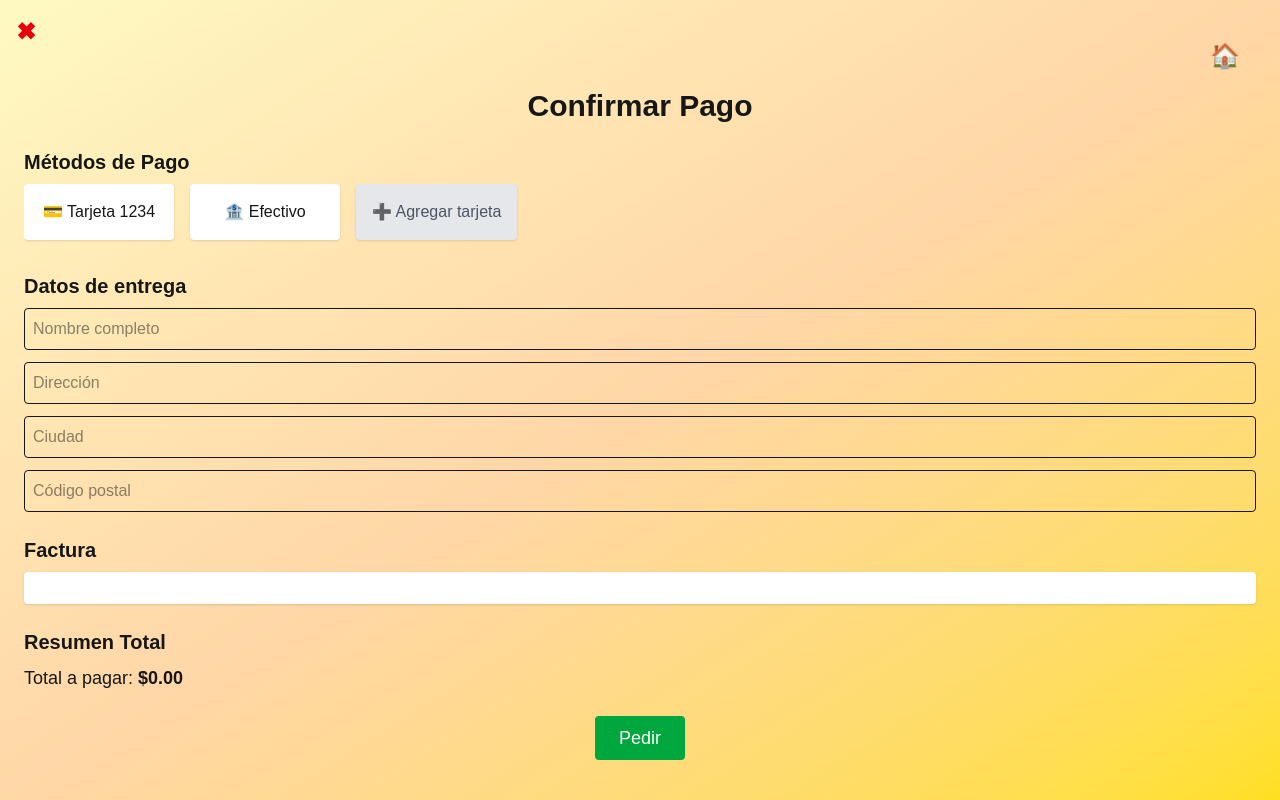
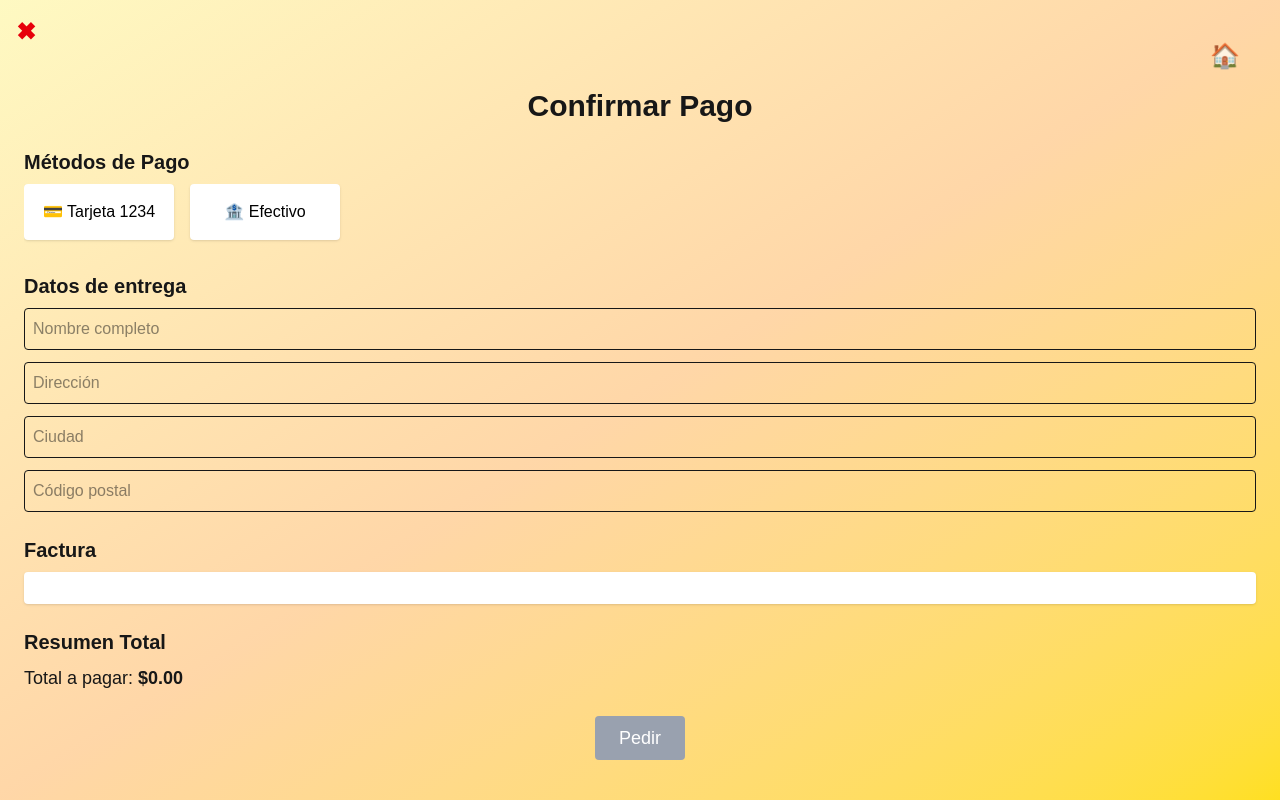
Before and after one commit to DufreyM/ecommerceweb, a Next.js app: page /pago in a window 1280 px wide. Built offline with nearby package versions, Linux system fonts and the light colour scheme.

Commit message:
feature: componentes de pago

```diff
--- a/src/app/card/[id]/CardDetail.jsx
+++ b/src/app/card/[id]/CardDetail.jsx
@@ -59,7 +59,7 @@ export default function CardDetail({ card, typeClass, addToCart }) {
           </div>
         )}
 
-        {/* Botón corregido */}
+        {/* Botón*/}
         <button
           onClick={() => {
             addToCart({
--- /dev/null
+++ b/src/app/pago/ConfirmacionModal.jsx
@@ -0,0 +1,18 @@
+export default function ConfirmacionModal({ compraId, onClose }) {
+  return (
+    <div className="fixed inset-0 bg-black bg-opacity-50 flex justify-center items-center z-50">
+      <div className="bg-white p-6 rounded shadow-lg text-center max-w-sm">
+        <h2 className="text-2xl font-bold mb-2">¡Gracias por tu compra!</h2>
+        <p className="mb-4">
+          Tu número de orden es <strong>{compraId}</strong>
+        </p>
+        <button
+          onClick={onClose}
+          className="bg-blue-600 hover:bg-blue-700 text-white px-4 py-2 rounded"
+        >
+          Volver al inicio
+        </button>
+      </div>
+    </div>
+  );
+}
--- /dev/null
+++ b/src/app/pago/DatosEntrega.jsx
@@ -0,0 +1,46 @@
+export default function DatosEntrega({
+  nombre,
+  setNombre,
+  direccion,
+  setDireccion,
+  ciudad,
+  setCiudad,
+  codigoPostal,
+  setCodigoPostal,
+}) {
+  return (
+    <section className="mb-6">
+      <h2 className="text-xl font-semibold mb-2">Datos de entrega</h2>
+      <form className="grid gap-3" onSubmit={(e) => e.preventDefault()}>
+        <input
+          type="text"
+          placeholder="Nombre completo"
+          className="border p-2 rounded"
+          value={nombre}
+          onChange={(e) => setNombre(e.target.value)}
+        />
+        <input
+          type="text"
+          placeholder="Dirección"
+          className="border p-2 rounded"
+          value={direccion}
+          onChange={(e) => setDireccion(e.target.value)}
+        />
+        <input
+          type="text"
+          placeholder="Ciudad"
+          className="border p-2 rounded"
+          value={ciudad}
+          onChange={(e) => setCiudad(e.target.value)}
+        />
+        <input
+          type="text"
+          placeholder="Código postal"
+          className="border p-2 rounded"
+          value={codigoPostal}
+          onChange={(e) => setCodigoPostal(e.target.value)}
+        />
+      </form>
+    </section>
+  );
+}
--- /dev/null
+++ b/src/app/pago/Factura.jsx
@@ -0,0 +1,22 @@
+export default function Factura({ cart }) {
+  return (
+    <section className="mb-6">
+      <h2 className="text-xl font-semibold mb-2">Factura</h2>
+      <ul className="bg-white p-4 rounded shadow divide-y">
+        {cart.map((item) => (
+          <li key={item.id} className="py-2 flex justify-between">
+            <span>
+              {item.name} x{item.quantity}
+            </span>
+            <span>
+              $
+              {(
+                (item.discountPrice ?? item.originalPrice) * item.quantity
+              ).toFixed(2)}
+            </span>
+          </li>
+        ))}
+      </ul>
+    </section>
+  );
+}
--- /dev/null
+++ b/src/app/pago/MetodoPago.jsx
@@ -0,0 +1,29 @@
+export default function MetodoPago({ metodoPago, setMetodoPago }) {
+  return (
+    <section className="mb-6">
+      <h2 className="text-xl font-semibold mb-2">Métodos de Pago</h2>
+      <div className="flex gap-4 overflow-x-auto pb-2">
+        <div
+          onClick={() => setMetodoPago("tarjeta")}
+          className={`min-w-[150px] p-4 shadow rounded text-center cursor-pointer hover:bg-green-100 ${
+            metodoPago === "tarjeta"
+              ? "bg-green-600 text-white"
+              : "bg-white text-black"
+          }`}
+        >
+          💳 Tarjeta 1234
+        </div>
+        <div
+          onClick={() => setMetodoPago("efectivo")}
+          className={`min-w-[150px] p-4 shadow rounded text-center cursor-pointer hover:bg-green-100 ${
+            metodoPago === "efectivo"
+              ? "bg-green-600 text-white"
+              : "bg-white text-black"
+          }`}
+        >
+          🏦 Efectivo
+        </div>
+      </div>
+    </section>
+  );
+}
--- /dev/null
+++ b/src/app/pago/Resumen.jsx
@@ -0,0 +1,10 @@
+export default function Resumen({ total }) {
+  return (
+    <section className="mb-6">
+      <h2 className="text-xl font-semibold mb-2">Resumen Total</h2>
+      <p className="text-lg">
+        Total a pagar: <strong>${total}</strong>
+      </p>
+    </section>
+  );
+}
--- a/src/app/pago/page.jsx
+++ b/src/app/pago/page.jsx
@@ -3,25 +3,62 @@
 import { useContext, useMemo, useState } from "react";
 import { CartContext } from "../context/CartContext";
 import { useRouter } from "next/navigation";
+import MetodoPago from "./MetodoPago";
+import DatosEntrega from "./DatosEntrega";
+import Factura from "./Factura";
+import Resumen from "./Resumen";
+import ConfirmacionModal from "./ConfirmacionModal";
 
 export default function PagoPage() {
   const { cart, clearCart } = useContext(CartContext);
   const router = useRouter();
+
   const [showModal, setShowModal] = useState(false);
   const [compraId, setCompraId] = useState("");
 
+  const [nombre, setNombre] = useState("");
+  const [direccion, setDireccion] = useState("");
+  const [ciudad, setCiudad] = useState("");
+  const [codigoPostal, setCodigoPostal] = useState("");
+  const [metodoPago, setMetodoPago] = useState(null);
+
   const total = useMemo(() => {
-    return cart.reduce((acc, item) => {
+    return cart
+      .reduce((acc, item) => {
         const price = item.discountPrice ?? item.originalPrice;
         return acc + price * item.quantity;
-    }, 0).toFixed(2);
+      }, 0)
+      .toFixed(2);
   }, [cart]);
 
+  const isFormValid =
+    nombre && direccion && ciudad && codigoPostal && metodoPago !== null;
+
   const handlePedir = () => {
+    if (!isFormValid) {
+      alert(
+        "Por favor, completa todos los campos de datos de entrega y selecciona un método de pago."
+      );
+      return;
+    }
+
+    if (metodoPago === "tarjeta") {
+      alert("Pago con tarjeta simulado");
+    }
+
     const fakeId = `ORD-${Math.floor(Math.random() * 1000000)}`;
     setCompraId(fakeId);
     setShowModal(true);
     clearCart();
+
+    console.log("Orden creada con datos:", {
+      nombre,
+      direccion,
+      ciudad,
+      codigoPostal,
+      metodoPago,
+      cart,
+    });
   };
 
   return (
@@ -33,7 +70,6 @@ export default function PagoPage() {
         ✖
       </button>
 
-
       <div className="flex justify-end p-4">
         <button
           onClick={() => router.push("/")}
@@ -44,79 +80,41 @@ export default function PagoPage() {
         </button>
       </div>
 
-
-
       <h1 className="text-3xl font-bold text-center mb-6">Confirmar Pago</h1>
 
-      {/* Métodos de pago */}
-      <section className="mb-6">
-        <h2 className="text-xl font-semibold mb-2">Métodos de Pago</h2>
-        <div className="flex gap-4 overflow-x-auto pb-2">
-          <div className="min-w-[150px] p-4 bg-white shadow rounded text-center cursor-pointer hover:bg-green-100">
-            💳 Tarjeta 1234
-          </div>
-          <div className="min-w-[150px] p-4 bg-white shadow rounded text-center cursor-pointer hover:bg-green-100">
-            🏦 Efectivo
-          </div>
-          <div className="min-w-[150px] p-4 bg-gray-200 text-gray-600 shadow rounded text-center cursor-pointer hover:bg-gray-300">
-            ➕ Agregar tarjeta
-          </div>
-        </div>
-      </section>
+      <MetodoPago metodoPago={metodoPago} setMetodoPago={setMetodoPago} />
 
-      {/* Datos de entrega */}
-      <section className="mb-6">
-        <h2 className="text-xl font-semibold mb-2">Datos de entrega</h2>
-        <form className="grid gap-3">
-          <input type="text" placeholder="Nombre completo" className="border p-2 rounded" />
-          <input type="text" placeholder="Dirección" className="border p-2 rounded" />
-          <input type="text" placeholder="Ciudad" className="border p-2 rounded" />
-          <input type="text" placeholder="Código postal" className="border p-2 rounded" />
-        </form>
-      </section>
+      <DatosEntrega
+        nombre={nombre}
+        setNombre={setNombre}
+        direccion={direccion}
+        setDireccion={setDireccion}
+        ciudad={ciudad}
+        setCiudad={setCiudad}
+        codigoPostal={codigoPostal}
+        setCodigoPostal={setCodigoPostal}
+      />
 
-      {/* Factura */}
-      <section className="mb-6">
-        <h2 className="text-xl font-semibold mb-2">Factura</h2>
-        <ul className="bg-white p-4 rounded shadow divide-y">
-          {cart.map((item) => (
-            <li key={item.id} className="py-2 flex justify-between">
-              <span>{item.name} x{item.quantity}</span>
-              <span>${((item.discountPrice ?? item.originalPrice) * item.quantity).toFixed(2)}</span>
-            </li>
-          ))}
-        </ul>
-      </section>
+      <Factura cart={cart} />
 
-      {/* Resumen */}
-      <section className="mb-6">
-        <h2 className="text-xl font-semibold mb-2">Resumen Total</h2>
-        <p className="text-lg">Total a pagar: <strong>${total}</strong></p>
-      </section>
+      <Resumen total={total} />
 
       <div className="text-center">
         <button
           onClick={handlePedir}
-          className="bg-green-600 hover:bg-green-700 text-white px-6 py-2 rounded text-lg"
+          className={`px-6 py-2 rounded text-lg text-white ${
+            isFormValid
+              ? "bg-green-600 hover:bg-green-700"
+              : "bg-gray-400 cursor-not-allowed"
+          }`}
+          disabled={!isFormValid}
         >
           Pedir
         </button>
       </div>
 
-      {/* Modal de confirmación */}
       {showModal && (
-        <div className="fixed inset-0 bg-black bg-opacity-50 flex justify-center items-center z-50">
-          <div className="bg-white p-6 rounded shadow-lg text-center max-w-sm">
-            <h2 className="text-2xl font-bold mb-2">¡Gracias por tu compra!</h2>
-            <p className="mb-4">Tu número de orden es <strong>{compraId}</strong></p>
-            <button
-              onClick={() => router.push("/")}
-              className="bg-blue-600 hover:bg-blue-700 text-white px-4 py-2 rounded"
-            >
-              Volver al inicio
-            </button>
-          </div>
-        </div>
+        <ConfirmacionModal compraId={compraId} onClose={() => router.push("/")} />
       )}
     </main>
   );
```
Also changed, not shown: src/app/card/[id]/page.jsx (+15 -1 lines). Lines whose indentation alone changed are shown as unchanged.
